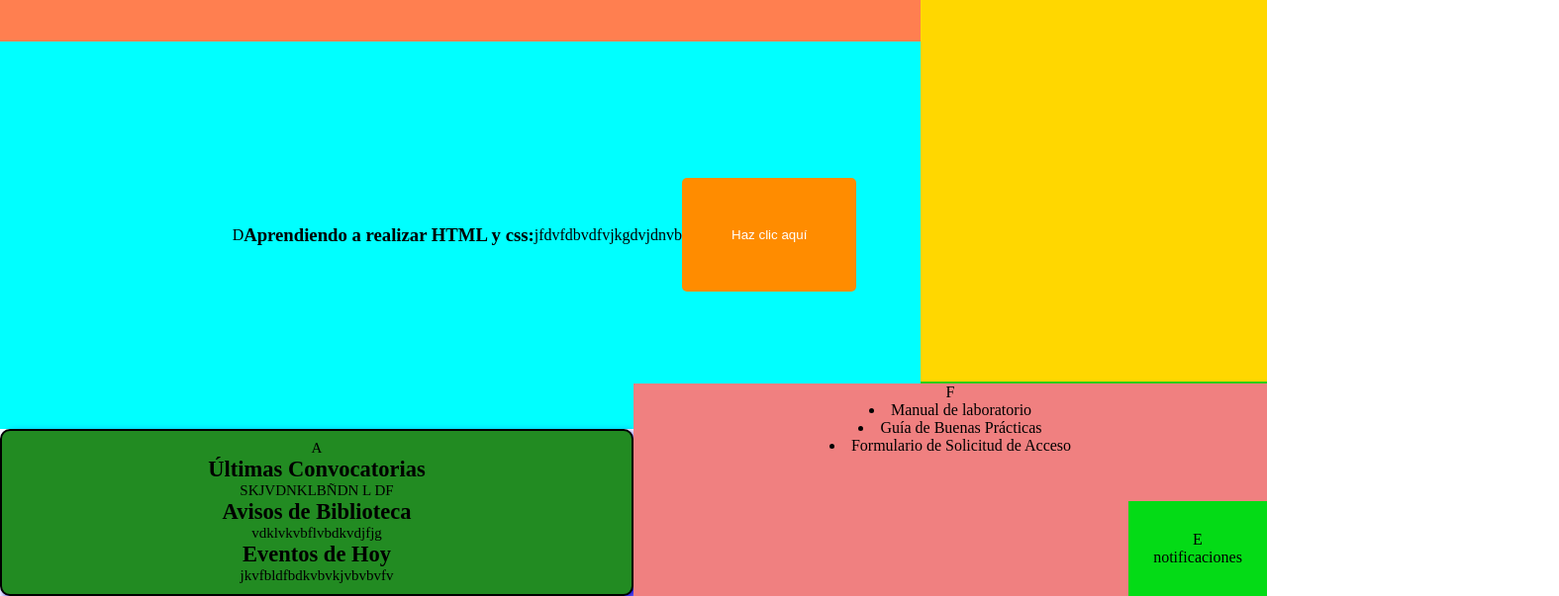
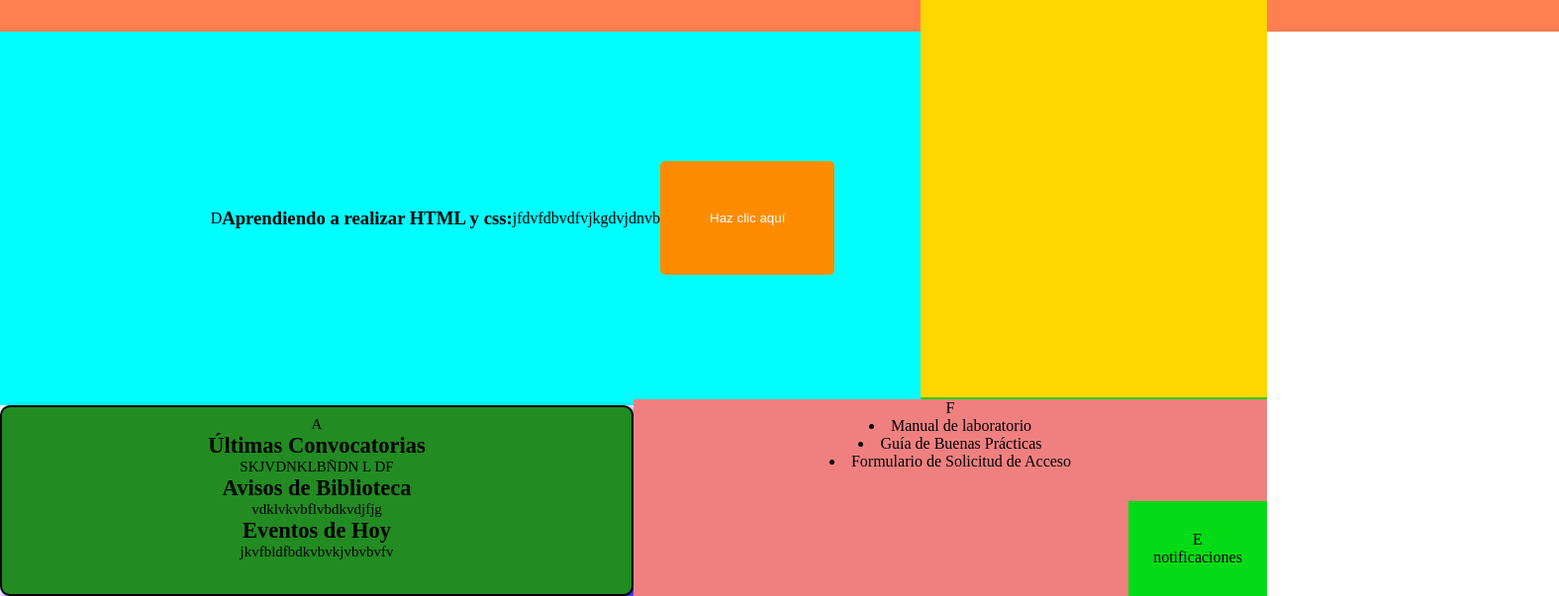
Before and after one commit to javier152140/prueba90, a plain HTML site: page index.html in a window 1280 px wide. Shown: the part 197-800 px from the top of the page at 99% size, 1575 px wide, since content can reach past the window. Drawn offline with Linux system fonts and the light colour scheme.

Commit message:
PAGINA MODIFICADA

```diff
--- a/style.css
+++ b/style.css
@@ -15,13 +15,13 @@
 }
 .C{
     height: 50vh;
-    width: 1100px;
+    width: 1575px;
     background-color: coral;
     text-align: center;
 }
 .D{
-    height: 80vh;
-    width: 1100px;
+    height: 80%;
+    width: 165%;
     background-color: cyan;
     padding: 2%;
     display: flex;
@@ -45,7 +45,7 @@
 
 
 .A{
-    height: 30vh;
+    height: 40%;
     text-align: center;
     font-size: 15px;
     padding: 1.5%;
@@ -61,6 +61,7 @@
 .B{
     display: flex;
     flex: 1;
+    height: 30%;
     width: 350px;
     margin-left: auto;
     text-align: center;
@@ -78,7 +79,7 @@
     color: deeppink;
 }
 .F{
-    flex: 0.39;
+    flex: 0.35;
     height: 10vh;
     text-align: center;
     list-style-position:inside ;
```
